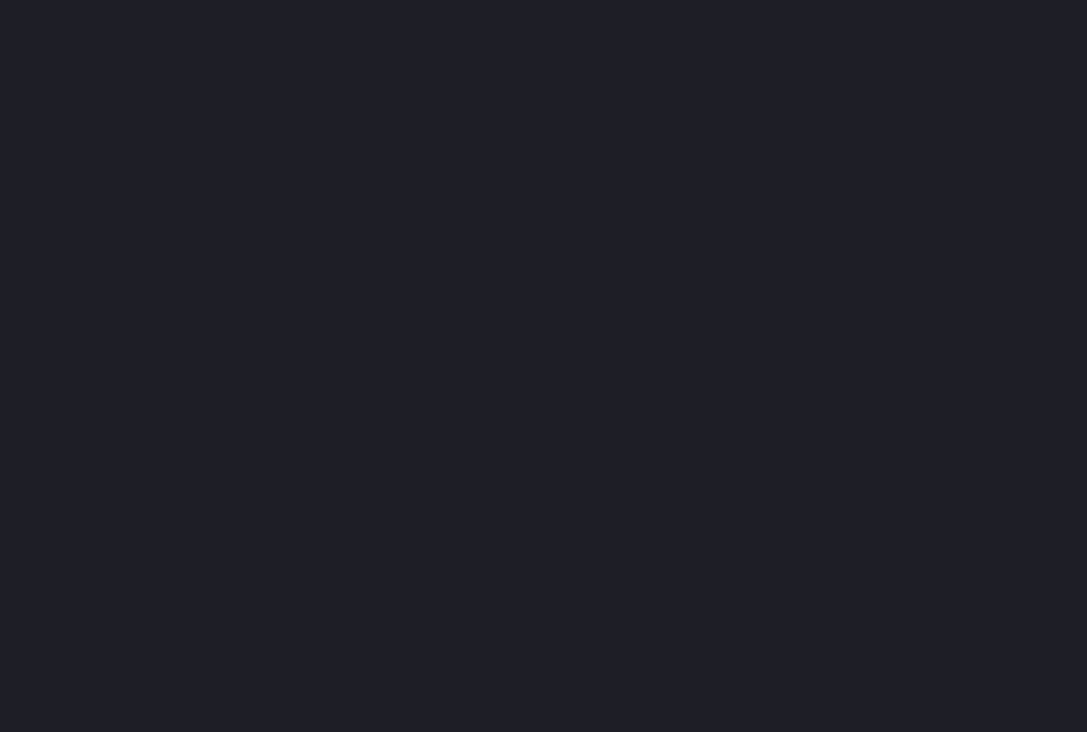
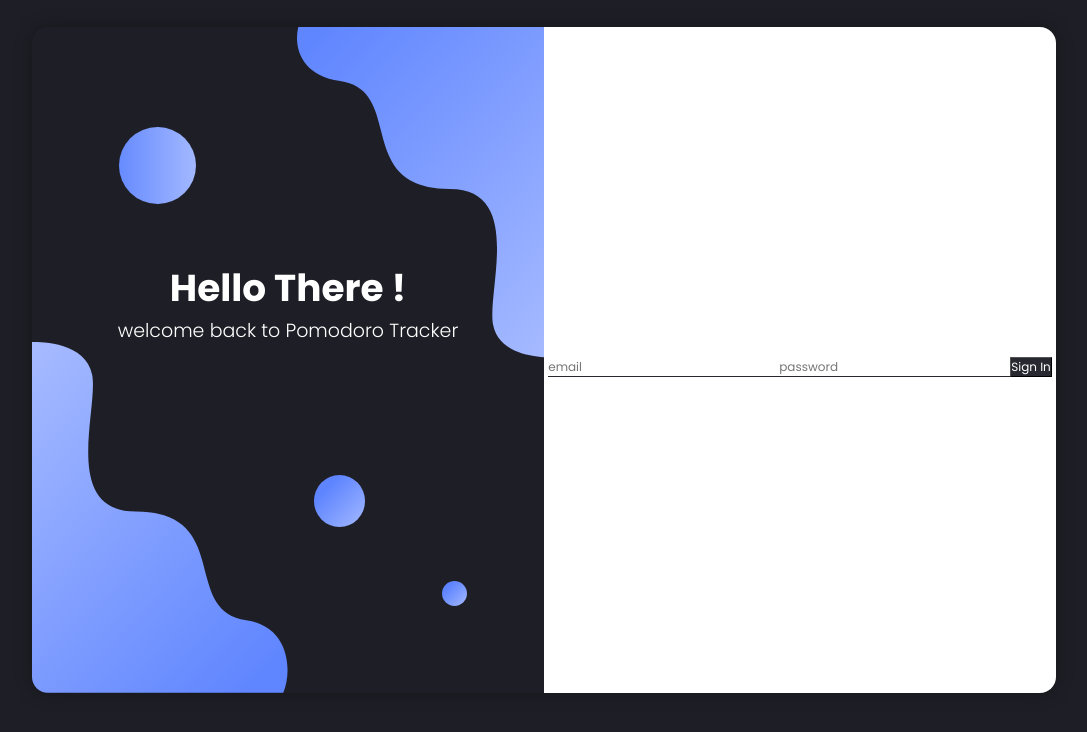
Before and after one commit to Dimitriftl/pomodoro_tracker, a React (Vite) app: page /signin in a window 1280 px wide. Shown: the top 732 px of the page, without its empty margins (96-1183 px from the left). Built offline with nearby package versions, Linux system fonts and the light colour scheme; a web font is replaced by a local one.

Commit message:
:lipstick: finish left part of signup/in pages

```diff
--- a/src/index.scss
+++ b/src/index.scss
@@ -14,6 +14,7 @@
   background-color: var(--color-backgroud);
   color: var(--color-text);
   zoom: 0.9;
+  height: 100vh;
 
   // scrollbar
   ::-webkit-scrollbar {
--- a/src/views/App.tsx
+++ b/src/views/App.tsx
@@ -33,7 +33,7 @@
   return (
     <>
       <MyProviders themeColor={themeColor} setThemeColor={setThemeColor}>
-        {location.pathname !== ("/signin" || "/signup") && (
+        {location.pathname !== "/signin" && location.pathname !== "/signup" && (
           <Navbar setThemeColor={setThemeColor} themeColor={themeColor} />
         )}
         <Routes>
--- a/src/views/Connexion/SignIn.tsx
+++ b/src/views/Connexion/SignIn.tsx
@@ -1,5 +1,10 @@
 import React, { useState } from "react";
 import "./SignIn.scss";
+import rightCornerShape from "../../assets/svg/loginPage/loginRightCornerShape.svg";
+import leftCornerShape from "../../assets/svg/loginPage/loginLeftCornerShape.svg";
+import bigCircle from "../../assets/svg/loginPage/BigCircle.svg";
+import mediumCircle from "../../assets/svg/loginPage/mediumCircle.svg";
+import tinyCircle from "../../assets/svg/loginPage/timyCircle.svg";
 
 type currentPageType = "signIn" | "SignUp";
 
@@ -8,10 +13,39 @@
 
   return (
     <div id="signInContainer">
-      <div id="signInLeftPart">
-
+      <div id="signInContent">
+        <div id="signInLeftPart">
+          <img
+            id="rightCornerShape"
+            src={rightCornerShape}
+            alt="random shape"
+          />
+          <img id="leftCornerShape" src={leftCornerShape} alt="random shape" />
+          <img id="bigCircle" src={bigCircle} alt="circle" />
+          <img id="mediumCircle" src={mediumCircle} alt="circle" />
+          <img id="tinyCircle" src={tinyCircle} alt="circle" />
+          <div id="signInPageText">
+            <h1>Hello There !</h1>
+            <h2>welcome back to Pomodoro Tracker</h2>
+          </div>
+        </div>
+        <div id="signInRightPart">
+          <div id="signInHeader">
+            <h2>connection</h2>
+          </div>
+          <form action="">
+            <input type="text" placeholder="email" />
+            <input type="password" placeholder="password" />
+            <button type="submit">Sign In</button>
+          </form>
+          <div id="signInFooter">
+            <p>
+              Don't have an account yet ?{" "}
+              <span onClick={() => setCurrentPage("SignUp")}>Sign Up</span>
+            </p>
+          </div>
+        </div>
       </div>
-      <div id="signInRightPart"></div>
     </div>
   );
 };
--- a/src/views/Connexion/SignUp.tsx
+++ b/src/views/Connexion/SignUp.tsx
@@ -1,11 +1,30 @@
-import React from 'react';
+import React from "react";
+import "./signUp.scss";
+import rightCornerShape from "../../assets/svg/loginPage/loginRightCornerShape.svg";
+import leftCornerShape from "../../assets/svg/loginPage/loginLeftCornerShape.svg";
+import bigCircle from "../../assets/svg/loginPage/BigCircle.svg";
+import mediumCircle from "../../assets/svg/loginPage/mediumCircle.svg";
+import tinyCircle from "../../assets/svg/loginPage/timyCircle.svg";
 
 const SignUp = () => {
-    return (
-        <div>
-
+  return (
+    <div id="signUpContainer">
+      <div id="signUpContent">
+        <div id="signUpLeftPart">
+          <img id="rightCornerShape" src={rightCornerShape} alt="random shape" />
+          <img id="leftCornerShape"  src={leftCornerShape} alt="random shape" />
+          <img id="bigCircle" src={bigCircle} alt="circle" />
+          <img id="mediumCircle" src={mediumCircle} alt="circle" />
+          <img id="tinyCircle" src={tinyCircle} alt="circle" />
+          <div id="signUpPageText">
+            <h1>Hello There !</h1>
+            <h2>welcome to Pomodoro Tracker</h2>
+          </div>
         </div>
-    );
+        <div id="signUpRightPart"></div>
+      </div>
+    </div>
+  );
 };
 
 export default SignUp;
--- a/src/views/Connexion/signIn.scss
+++ b/src/views/Connexion/signIn.scss
@@ -1,26 +1,101 @@
 #signInContainer {
+  display: flex;
+  justify-content: center;
+  align-items: center;
+  width: 100%;
+  height: 100vh;
+  padding: 30px 10%;
+  //   background: #000;
+}
+
+#signInContent {
   display: flex;
   width: 100%;
   height: 100%;
-
+  max-width: 1440px;
+  box-shadow: 0px 0px 20px 0px rgba(0, 0, 0, 0.295);
+  border-radius: 18px;
 }
 
 #signInLeftPart {
+  position: relative;
   display: flex;
   flex-direction: column;
   justify-content: center;
   align-items: center;
   width: 50%;
   height: 100%;
-    background-color: #f5f5f5;
-    border-right: 1px solid #e6e6e6;
+  background-color: #1e1f26;
+  border-radius: 18px 0 0 18px;
+  overflow: hidden;
+
+  // svgs
+  #rightCornerShape {
+    position: absolute;
+    top: -10px; // hide the top part of the svg because of the border radius
+    right: -10px;
+    width: 50%;
+  }
+
+  #leftCornerShape {
+    position: absolute;
+    bottom: 0;
+    left: 0;
+    width: 50%;
+  }
+  #bigCircle {
+    position: absolute;
+    top: 15%;
+    left: 17%;
+    width: 15%;
+    width: 15%;
+  }
+  #mediumCircle {
+    position: absolute;
+    bottom: 25%;
+    left: 55%;
+    width: 10%;
+  }
+  #tinyCircle {
+    position: absolute;
+    bottom: 13%;
+    right: 15%;
+    width: 5%;
+  }
+
+  #signInPageText {
+    position: absolute;
+    top: 35%;
+
+    width: 100%;
+    font-size: 40px;
+    font-weight: 700;
+    color: var(--color-text);
+    text-align: center;
+
+    h1 {
+      font-size: calc(1rem + 2vw);
+    }
+
+    h2 {
+      font-size: calc(1rem + 0.4vw);
+    }
+  }
 }
 
 #signInRightPart {
   display: flex;
+  position: relative;
   flex-direction: column;
   justify-content: center;
   align-items: center;
+  flex-wrap: wrap;
   width: 50%;
   height: 100%;
+  background-color: rgb(255, 255, 255);
+  border-radius: 0 18px 18px 0;
+
+  #signInHeader {
+
   }
+}
--- a/src/views/Connexion/signUp.scss
+++ b/src/views/Connexion/signUp.scss
@@ -0,0 +1,95 @@
+#signUpContainer {
+    display: flex;
+    justify-content: center;
+    align-items: center;
+    width: 100%;
+    height: 100vh;
+    padding: 30px 10%;
+  //   background: #000;
+  }
+
+  #signUpContent {
+    display: flex;
+    width: 100%;
+    height: 100%;
+    max-width: 1440px;
+    box-shadow: 0px 0px 20px 0px rgba(0, 0, 0, 0.295);
+    border-radius: 18px;
+  }
+
+  #signUpLeftPart {
+    position: relative;
+    display: flex;
+    flex-direction: column;
+    justify-content: center;
+    align-items: center;
+    width: 50%;
+    height: 100%;
+    background-color: #1e1f26;
+    border-radius: 18px 0 0 18px;
+    overflow: hidden;
+
+      // svgs
+  #rightCornerShape {
+    position: absolute;
+    top: -10px; // hide the top part of the svg because of the border radius
+    right: -10px;
+    width: 50%;
+  }
+
+  #leftCornerShape {
+    position: absolute;
+    bottom: 0;
+    left: 0;
+    width: 50%;
+  }
+  #bigCircle {
+    position: absolute;
+    top: 15%;
+    left: 17%;
+    width: 15%;
+    width: 15%;
+  }
+  #mediumCircle {
+    position: absolute;
+    bottom: 25%;
+    left: 55%;
+    width: 10%;
+  }
+  #tinyCircle {
+    position: absolute;
+    bottom: 13%;
+    right: 15%;
+    width: 5%;
+  }
+
+  #signUpPageText  {
+    position: absolute;
+    top: 35%;
+
+    width: 100%;
+    font-size: 40px;
+    font-weight: 700;
+    color: var(--color-text);
+    text-align: center;
+
+    h1 {
+      font-size: 2ch;
+    }
+
+    h2 {
+      font-size: 1ch;
+    }
+  }
+  }
+
+  #signUpRightPart {
+    display: flex;
+    flex-direction: column;
+    justify-content: center;
+    align-items: center;
+    width: 50%;
+    height: 100%;
+    background-color: rgb(255, 255, 255);
+    border-radius: 0 18px 18px 0;
+  }
--- a/src/views/pomodoro/index/index.tsx
+++ b/src/views/pomodoro/index/index.tsx
@@ -49,7 +49,6 @@
           Sign Up
         </button>
       </div>
-      <button></button>
       <Timer
         isTimerRunning={isTimerRunning}
         setIsTimerRunning={setIsTimerRunning}
```
Also changed, not shown: src/assets/svg/loginPage/loginRightCornerShape.svg. Lines whose indentation alone changed are shown as unchanged.
